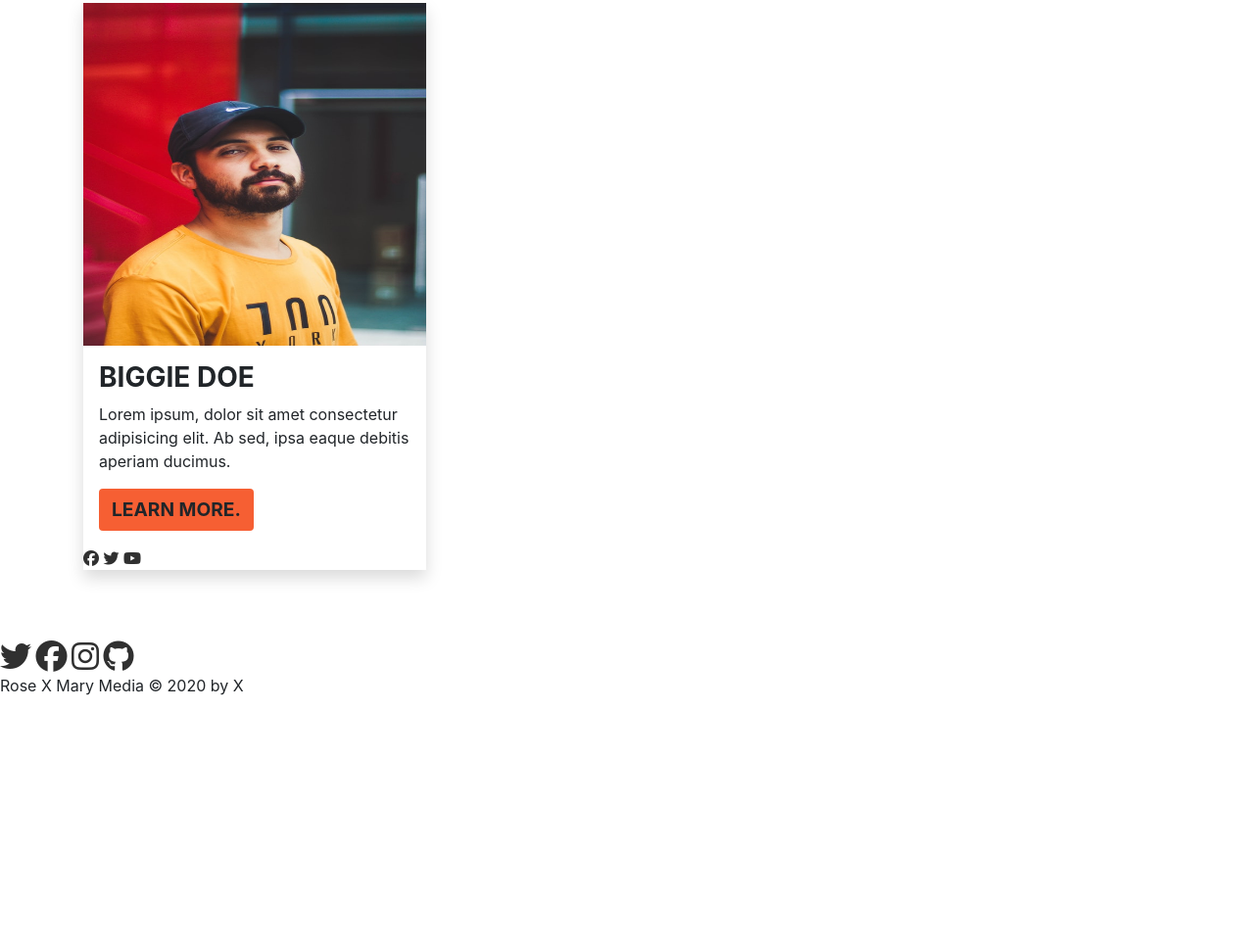
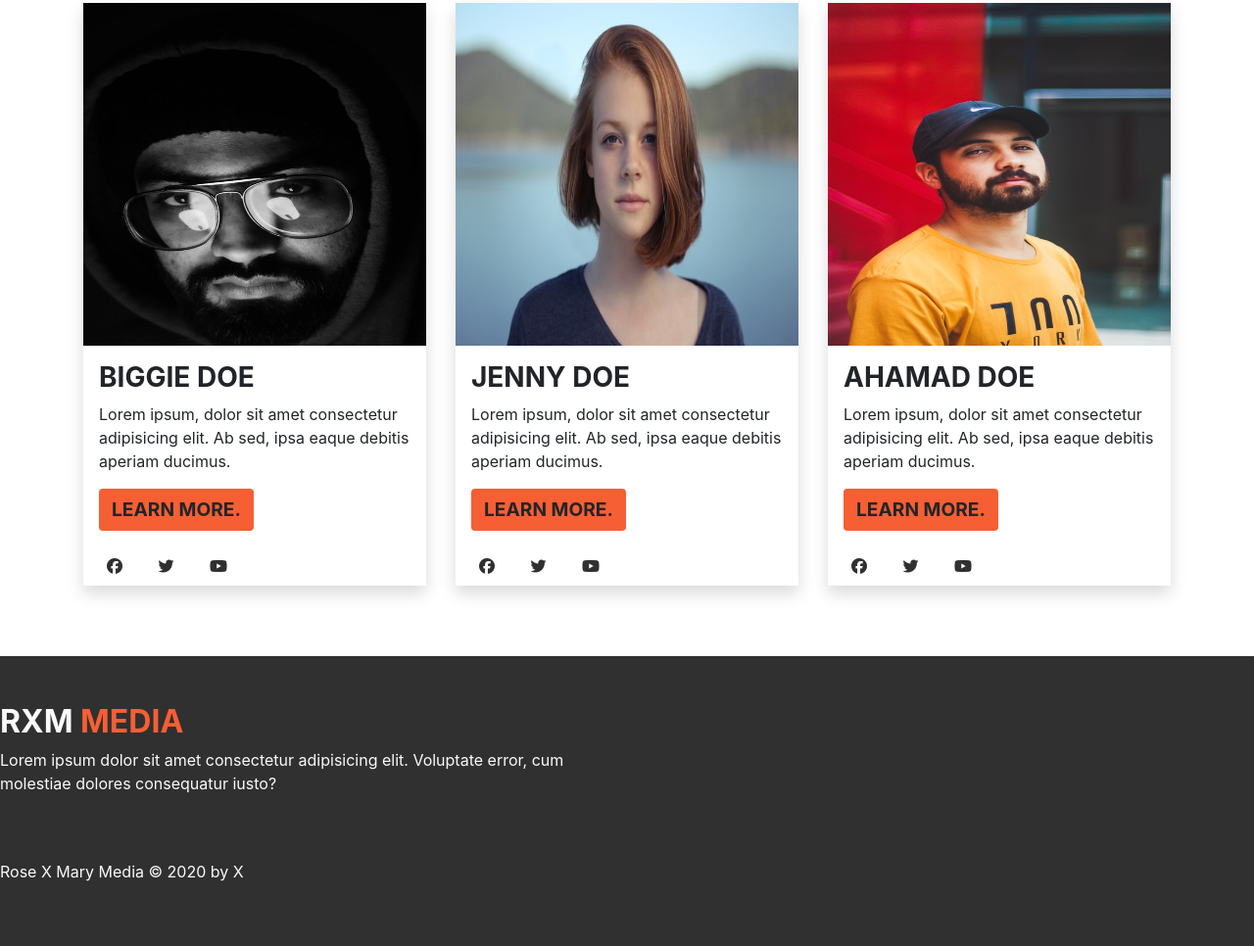
Before and after one commit to XhantiGhost/Bootstrap4project, a plain HTML site: page index.html in a window 1280 px wide. Shown: the part 2426-3392 px from the top of the page at 98% size. Before the commit the page ends 3154 px from the top, so only its background shows below. Drawn offline with Linux system fonts and the light colour scheme.

Commit message:
commit changes

```diff
--- a/css/style.css
+++ b/css/style.css
@@ -121,3 +121,20 @@ span {
     width: 350px;
     height: 350px;
 }
+
+/* team */
+
+.team-social-links {
+    background-color: #303030;
+    position: absolute;
+    top: 10px;
+    right: 20px;
+}
+
+.team-social-links {
+    color: #fff;
+}
+
+.team-social-links a:hover {
+    color: #f65f33;
+}
--- a/index.html
+++ b/index.html
@@ -311,7 +311,7 @@
       <div class="row my-4">
         <div class="col-md-4">
           <article class="shadow p-0">
-            <img src="/img/people2.jpg" alt="team image" class="img-fuild gas-img">
+            <img src="/img/people3.jpg" alt="team image" class="img-fuild gas-img">
             <div class="team-content p-3">
               <h3>Biggie Doe</h3>
               <p>Lorem ipsum, dolor sit amet consectetur adipisicing elit. Ab sed, ipsa eaque debitis aperiam ducimus.</p>
@@ -319,10 +319,44 @@
                  Learn More.
                 </a>
             </div>
-            <div class="social-links">
-             <a href=""> <i class="fab fa-facebook"></i> </a>
-             <a href=""> <i class="fa fa-twitter"></i> </a>
-             <a href=""> <i class="fa fa-youtube"></i> </a>
+            <div class="tean-social-links p-2">
+             <a href=""> <i class="px-3 fab fa-facebook"></i> </a>
+             <a href=""> <i class="px-3 fa fa-twitter"></i> </a>
+             <a href=""> <i class="px-3 fa fa-youtube"></i> </a>
+            </div>
+          </article>
+        </div>
+        <div class="col-md-4">
+          <article class="shadow p-0">
+            <img src="/img/people1.jpg" alt="team image" class="img-fuild gas-img">
+            <div class="team-content p-3">
+              <h3>Jenny Doe</h3>
+              <p>Lorem ipsum, dolor sit amet consectetur adipisicing elit. Ab sed, ipsa eaque debitis aperiam ducimus.</p>
+                <a href="#" class="btn btn-main">
+                 Learn More.
+                </a>
+            </div>
+            <div class="tean-social-links p-2">
+             <a href=""> <i class="px-3 fab fa-facebook"></i> </a>
+             <a href=""> <i class="px-3 fa fa-twitter"></i> </a>
+             <a href=""> <i class="px-3 fa fa-youtube"></i> </a>
+            </div>
+          </article>
+        </div>
+        <div class="col-md-4">
+          <article class="shadow p-0">
+            <img src="/img/people2.jpg" alt="team image" class="img-fuild gas-img">
+            <div class="team-content p-3">
+              <h3>Ahamad Doe</h3>
+              <p>Lorem ipsum, dolor sit amet consectetur adipisicing elit. Ab sed, ipsa eaque debitis aperiam ducimus.</p>
+                <a href="#" class="btn btn-main">
+                 Learn More.
+                </a>
+            </div>
+            <div class="tean-social-links p-2">
+             <a href=""> <i class="px-3 fab fa-facebook"></i> </a>
+             <a href=""> <i class="px-3 fa fa-twitter"></i> </a>
+             <a href=""> <i class="px-3 fa fa-youtube"></i> </a>
             </div>
           </article>
         </div>
@@ -330,8 +364,15 @@
     </div>
   </section>
 
-  <!-- social icons -->
-  <div class="social-icons">
+
+  <footer class="dark-background py-5">
+    <div class="containar">
+      <div class="row">
+        <div class="col-lg-6">
+          <h2 class="footer-logo">RXM <span>Media</span></h2>
+          <p>Lorem ipsum dolor sit amet consectetur adipisicing elit. Voluptate error, cum molestiae dolores consequatur iusto?</p>
+           <!-- social icons -->
+  <div class="footer-social-links p-2">
     <a href="#!">
         <i class="fab fa-twitter fa-2x"></i>
     </a>
@@ -345,7 +386,11 @@
         <i class="fab fa-github fa-2x"></i>
     </a>
 </div>
-  <footer>
+        </div>
+      </div>
+    </div>
+
+
     <p>Rose X Mary Media &copy; 2020 by X</p>
   </footer>
 
```
